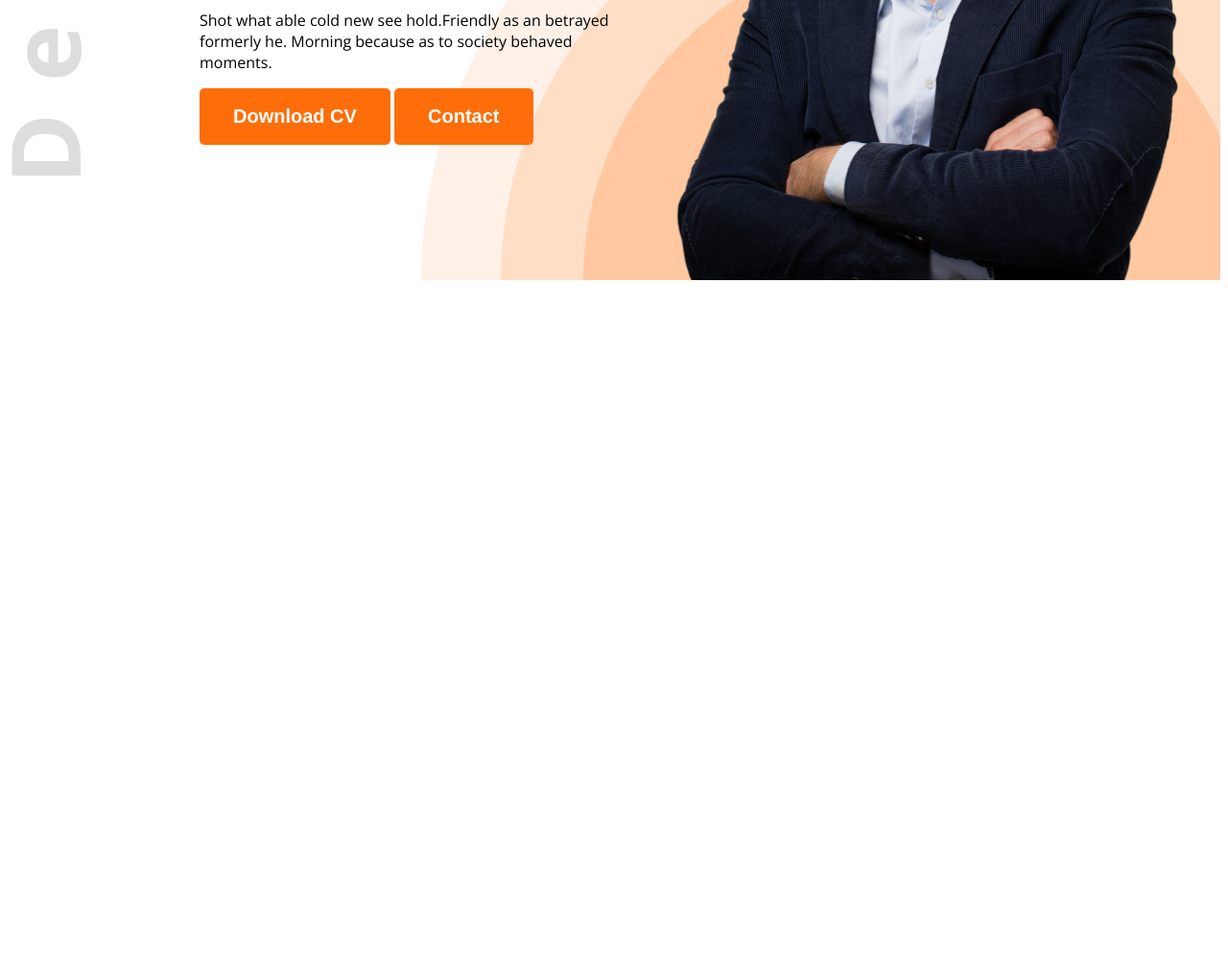
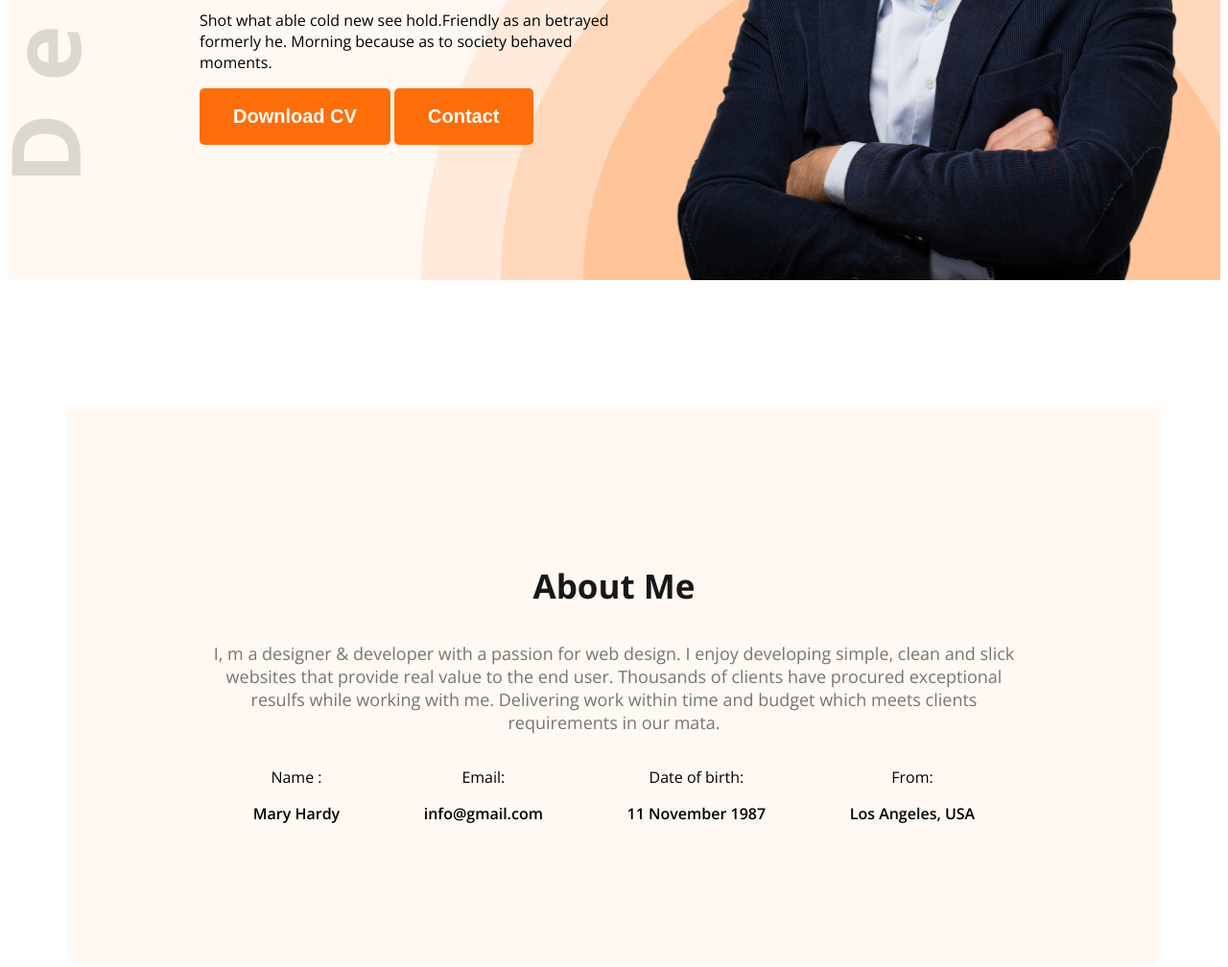
Before and after one commit to Tanvir818-max/my-portfolio, a plain HTML site: page index.html in a window 1280 px wide. Shown: the part 630-1638 px from the top of the page at 96% size. Before the commit the page ends 930 px from the top, so only its background shows below. Drawn offline with nearby package versions, Linux system fonts and the light colour scheme.

Commit message:
added style

```diff
--- a/index.html
+++ b/index.html
@@ -11,7 +11,7 @@
   <link rel="stylesheet" href="style.css">
 </head>
 <body class="open-sans-normal">
-  <header class="header">
+  <header class="header secondary-bg">
     <nav>
       <h3 class="nav-title">Ma<span class="text-primary">r</span>y</h3>
 
@@ -31,9 +31,31 @@
     </div>
      <img class="banner-profile-pic" src="assets/images/hardy.png" alt="">
   </div>
-
   </header>
   <main>
+    <section class="about secondary-bg">
+      <h3 class="section-title">About Me</h3>
+      <p class="section-description">I, m a designer & developer with a passion for web design. I enjoy developing simple, clean and slick websites that provide real value to the end user. Thousands of clients have procured exceptional resulfs while working with me. Delivering work within time and budget which meets clients requirements in our mata.</p>
+      <div class="about-items">
+       <div class="about-item">
+        <p class="aitem-title">Name :</p>
+        <p class="item-description">Mary Hardy </p>
+       </div>
+       <div class="about-item">
+        <p class="aitem-title">Email:</p>
+        <p class="item-description">info@gmail.com   </p>
+       </div><div class="about-item">
+        <p class="aitem-title">Date of birth:</p>
+        <p class="item-description">11 November 1987</p>
+       </div><div class="about-item">
+        <p class="aitem-title">From:</p>
+        <p class="item-description">Los Angeles, USA</p>
+       </div>
+
+      </div>
+
+
+    </section>
 
   </main>
   <footer>
--- a/style.css
+++ b/style.css
@@ -9,6 +9,10 @@
 }
 .dark-2{
   color: #474747;
+}
+.secondary-bg{
+  background-color: #FFF8F3;
+
 }
 /* banner style */
 .banner-title{
@@ -27,6 +31,16 @@
   padding: 18px 35px;
   border-radius: 5px;
   border: none;
+}
+.section-title{
+  font-size: 35px;
+  font-weight: bold;
+  color: #181818;
+}
+.section-description{
+  font-size: 18px;
+  color: #757575;
+
 }
 /* shared style */
 .text-primary{
@@ -74,3 +88,26 @@ nav li a{
   text-decoration: none;
   font-size: 20px;
  }
+ /* main styles */
+ main{
+  max-width: 1140px;
+  margin: 0 auto;
+ }
+ /* about related style */
+ .about{
+  border-radius: 10px;
+  padding: 130px 150px;
+  text-align: center;
+  margin-top: 130px;
+
+ }
+ .item-description{
+  font-weight: 600;
+ }
+ .about-items{
+  display: flex;
+  justify-content: space-around;
+ }
+ .about-item{
+
+ }
```
